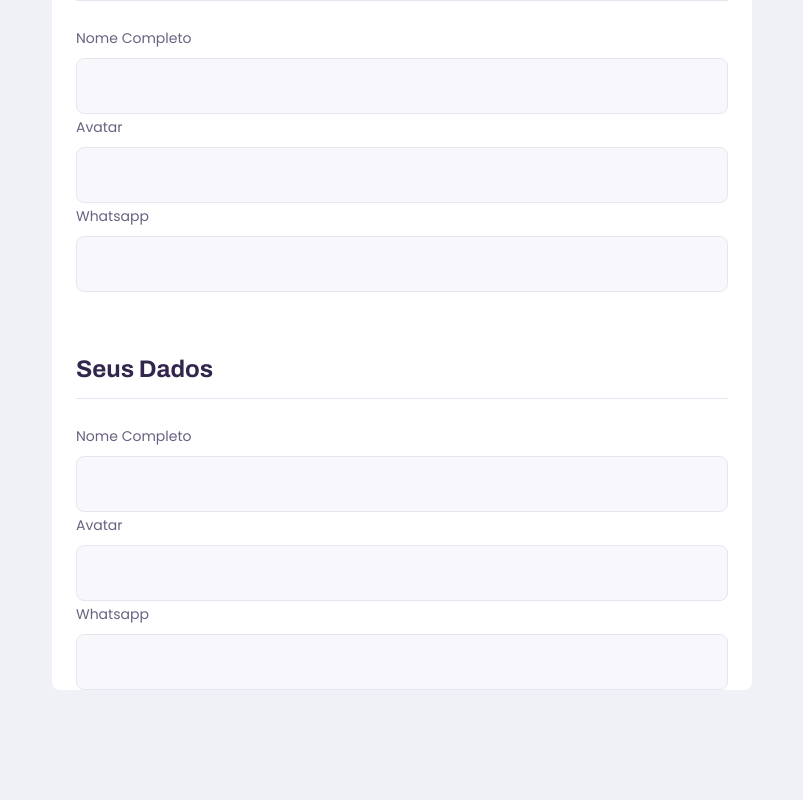
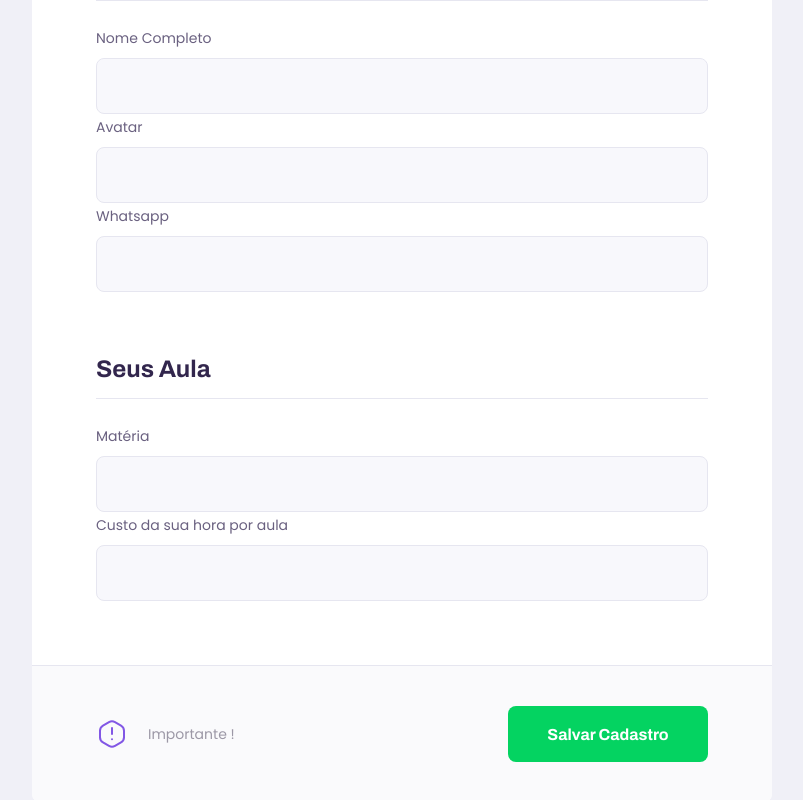
Before and after one commit to MarquesSouza/NLW_PROFFY, a React (Create React App) app in the folder web/: page /give-classes in a window 1280 px wide. Shown: the part 414-1214 px from the top of the page, without its empty margins (238-1041 px from the left). Before the commit the page ends 1104 px from the top, so only its background shows below. Built offline with nearby package versions, Linux system fonts and the light colour scheme.

Commit message:
styled + formteacher

```diff
--- a/web/src/pages/TeacherForm/index.tsx
+++ b/web/src/pages/TeacherForm/index.tsx
@@ -1,6 +1,7 @@
 import React from 'react';
 import PageHeader from '../../components/PageHeader';
 
+import warningIcon from '../../assets/images/icons/warning.svg';
 import './styles.css';
 import Input from '../../components/Input';
 
@@ -20,12 +21,21 @@
 
                 </fieldset>
                 <fieldset>
-                    <legend>Seus Dados</legend>
-                    <Input name="name" label="Nome Completo"/>
-                    <Input name="avatar" label="Avatar"/>
-                    <Input name="whatsapp" label="Whatsapp"/>
+                    <legend>Seus Aula</legend>
+                    <Input name="subject" label="Matéria"/>
+                    <Input name="cost" label="Custo da sua hora por aula"/>
 
                 </fieldset>
+
+                <footer>
+                    <p>
+                        <img src={warningIcon} alt="Aviso importante"/>
+                        Importante ! <br/>
+                    </p>
+                    <button type="button">
+                        Salvar Cadastro
+                    </button>
+                </footer>
             </main>
         </div>
         )
--- a/web/src/pages/TeacherForm/styles.css
+++ b/web/src/pages/TeacherForm/styles.css
@@ -34,3 +34,65 @@
     padding-bottom: 1.6rem;
     border-bottom: 1px solid var(--color-line-in-white);
 }
+
+#page-teacher-form main footer{
+    padding: 4rem 2.4rem;
+    background: var(--color-box-footer);
+    border-top: 1px solid var(--color-line-in-white);
+    margin-top: 6.4rem;
+}
+#page-teacher-form main footer p{
+    display: flex;
+    align-items: center;
+    justify-content: center;
+    font-size: 1.4rem;
+    line-height: 2.4rem;
+    color: var(--color-text-complement);
+}
+#page-teacher-form main footer p img{
+    margin-right: 2rem;
+}
+#page-teacher-form main footer button{
+    width: 100%;
+    height: 5.6rem;
+    background: var(--color-secundary);
+    color: var(--color-button-text);
+    border: 0;
+    border-radius: 0.8rem;
+    cursor: pointer;
+    font: 700 1.6rem Archivo;
+    display: flex;
+    align-items: center;
+    justify-content: center;
+    text-decoration: none;
+    transition: background-color 0.2s;
+    margin-top: 3.2rem;
+}
+#page-teacher-form main footer button:hover{
+    background: var(--color-secundary-dark) ;
+}
+@media(min-width:700px){
+    #page-teacher-form{
+        max-width: 100vw;
+    }
+    #page-teacher-form .page-heaer .header-content{
+        margin-bottom: 0;
+    }
+    #page-teacher-form main fieldset{
+        padding: 0 6.4rem;
+    }
+    #page-teacher-form main footer{
+        padding: 4.0rem 6.4rem;
+        display: flex;
+        align-items: center;
+        justify-content: space-between;
+    }
+    #page-teacher-form main footer p {
+        justify-content: space-between;
+
+    }
+    #page-teacher-form main footer button{
+        width: 20rem;
+        margin-top: 0;
+    }
+}
```
